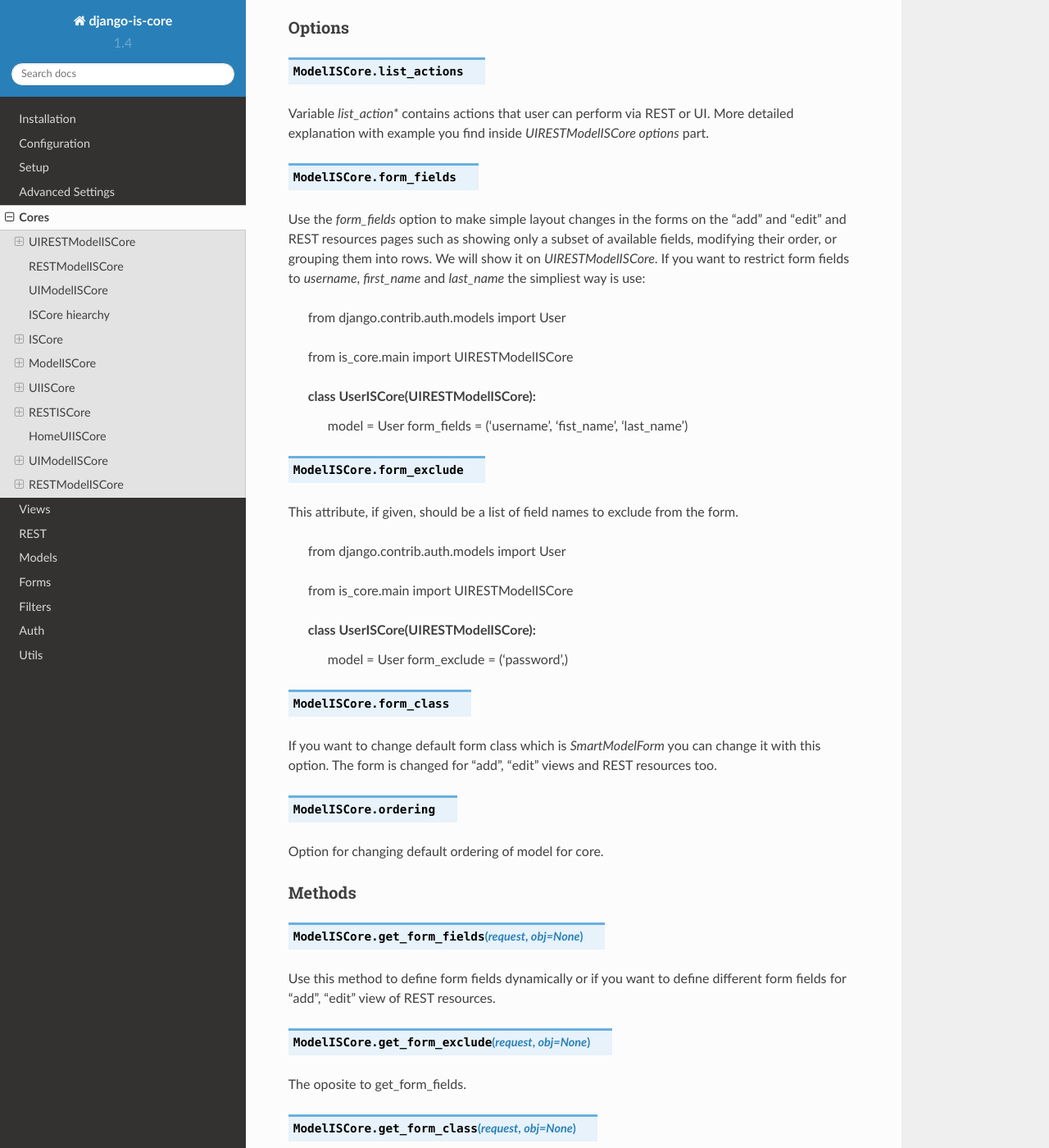
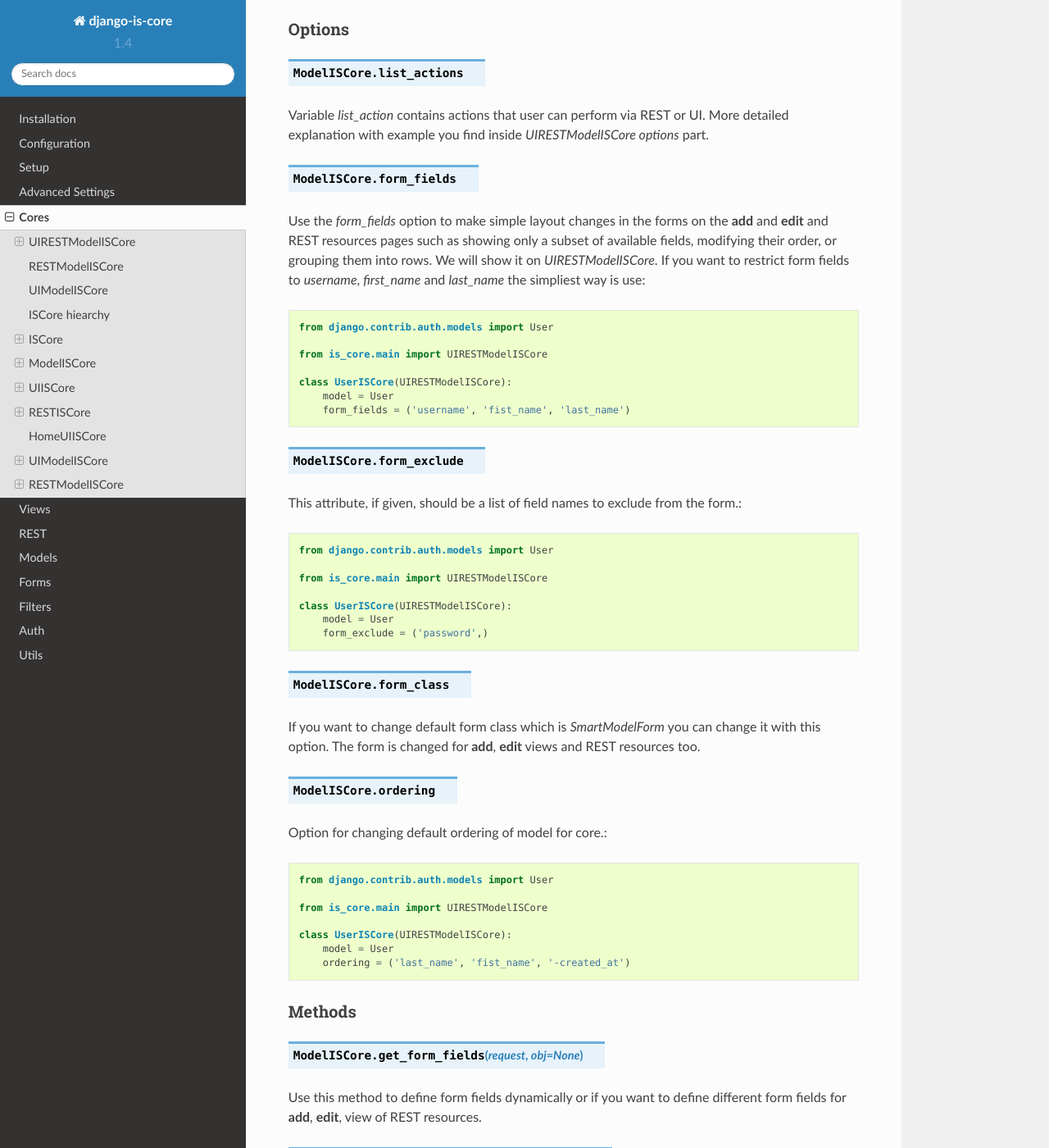
Before and after one commit to matllubos/django-is-core, a Sphinx documentation site: the page built from docs/cores.rst, in a window 1280 px wide and 1400 px high, scrolled down 3507 px. Shown: the whole window at 82% size. Built offline with Sphinx 7.4.7 and the Read the Docs theme 2.0.0, drawn with Linux system fonts in a browser that asks for light colours; some of the changed text lies outside the part shown.

Commit message:
Fixed typos, formatting and added a few examples

```diff
--- a/docs/cores.rst
+++ b/docs/cores.rst
@@ -44,8 +45,8 @@
 
 REST
 ^^^^
-But there is created REST resource too. By default on URLs **/api/user/** and **/api/user/{obj_id}** that returns
-object in asked format (HTTP header **Content-type: application/json**).
+But there is created REST resource too. By default on URLs ``/api/user/`` and ``/api/user/{obj_id}`` that returns
+object in asked format (HTTP header ``Content-type: application/json``).
 
 
 
@@ -123,8 +124,8 @@
     class UIRESTUserISCore(AbstractUIRESTUserISCore):
         pass
 
-First core is not registered. Therefore views and rest resources are not created. But the second view that inherits of
-abstract core is registered. All configuration from parent class is inhered (without abstract variable).
+First core is not registered. Therefore views and REST resources are not created. But the second core that inherits from
+the abstract core is registered. All configuration from parent class is inhered (without abstract variable).
 
 .. attribute:: ISCore.verbose_name,ISCore.verbose_name_plural
 
@@ -159,15 +160,15 @@
 
 .. attribute:: ModelISCore.list_actions
 
-Variable `list_action*` contains actions that user can perform via REST or UI. More detailed explanation with example
+Variable `list_action` contains actions that user can perform via REST or UI. More detailed explanation with example
 you find inside `UIRESTModelISCore options` part.
 
 .. attribute:: ModelISCore.form_fields
 
-Use the `form_fields` option to make simple layout changes in the forms on the “add” and “edit” and REST resources pages
-such as showing only a subset of available fields, modifying their order, or grouping them into rows. We will show it
-on `UIRESTModelISCore`. If you want to restrict form fields to *username*, *first_name* and *last_name* the simpliest
-way is use:
+Use the `form_fields` option to make simple layout changes in the forms on the **add** and **edit** and REST resources
+pages such as showing only a subset of available fields, modifying their order, or grouping them into rows. We will
+show it on `UIRESTModelISCore`. If you want to restrict form fields to *username*, *first_name* and *last_name*
+the simpliest way is use::
 
     from django.contrib.auth.models import User
 
@@ -179,7 +180,7 @@
 
 .. attribute:: ModelISCore.form_exclude
 
-This attribute, if given, should be a list of field names to exclude from the form.
+This attribute, if given, should be a list of field names to exclude from the form.::
 
     from django.contrib.auth.models import User
 
@@ -192,28 +193,36 @@
 .. attribute:: ModelISCore.form_class
 
 If you want to change default form class which is `SmartModelForm` you can change it with this option. The form is
-changed for "add", "edit" views and REST resources too.
+changed for **add**, **edit** views and REST resources too.
 
 .. attribute:: ModelISCore.ordering
 
-Option for changing default ordering of model for core.
+Option for changing default ordering of model for core.::
+
+    from django.contrib.auth.models import User
+
+    from is_core.main import UIRESTModelISCore
+
+    class UserISCore(UIRESTModelISCore):
+        model = User
+        ordering = ('last_name', 'fist_name', '-created_at')
 
 Methods
 ^^^^^^^
 
 .. method:: ModelISCore.get_form_fields(request, obj=None)
 
-Use this method to define form fields dynamically or if you want to define different form fields for "add", "edit" view
-of REST resources.
+Use this method to define form fields dynamically or if you want to define different form fields for **add**, **edit**,
+view of REST resources.
 
 
 .. method:: ModelISCore.get_form_exclude(request, obj=None)
 
-The oposite to get_form_fields.
+The opposite to get_form_fields.
 
 .. method:: ModelISCore.get_form_class(request, obj=None)
 
-Use this method to define form dynamically or if you want to define different form for "add", "edit" view of REST
+Use this method to define form dynamically or if you want to define different form for **add**, **edit** view of REST
 resources.
 
 .. method:: ModelISCore.pre_save_model(request, obj, form, change)
@@ -226,7 +235,7 @@
 
 .. method:: ModelISCore.save_model(request, obj, form, change)
 
-You can rewrite this method if you want to change way how is object saved to database. Default body is:
+You can rewrite this method if you want to change way how is object saved to database. Default body is::
 
     def save_model(self, request, obj, form, change):
         obj.save()
@@ -241,21 +250,21 @@
 
 .. method:: ModelISCore.delete_model(request, obj)
 
-You can rewrite this method if you want to change way how is object removed from database. Default body is:
+You can rewrite this method if you want to change way how is object removed from database. Default body is::
 
     def delete_model(self, request, obj):
         obj.delete()
 
 .. method:: ModelISCore.verbose_name(),ModelISCore.verbose_name_plural()
 
-Default verbose names of `ModelISCore` is get from model meta options:
+Default verbose names of `ModelISCore` is get from model meta options::
 
     self.model._meta.verbose_name
     self.model._meta.verbose_name_plural
 
 .. method:: ModelISCore.menu_group()
 
-Default `menu_group` value is get from module name of model (`self.model._meta.module_name`)
+Default `menu_group` value is get from module name of model (``self.model._meta.module_name``)
 
 .. method:: ModelISCore.get_ordering(request)
 
@@ -269,7 +278,7 @@
 .. method:: ModelISCore.preload_queryset(request, qs)
 
 The related objects of queryset should sometimes very slow down retrieving data from the database. If you want to
-improve speed of your application use this function to create preloading of related objects.
+improve a speed of your application use this function to create preloading of related objects.
 
 .. method:: ModelISCore.get_list_actions(request, obj)
 
@@ -279,8 +288,8 @@
 .. method:: ModelISCore.get_default_action(request, obj)
 
 Chose default action for object used inside UI and REST. For example default action is action that is performed if you
-select row inside table of objects. For table view default action is open "edit" view. If you return None no action
-is performed by default.
+select row inside table of objects. For table view default action is open **edit** view. If you return ``None``
+no action is performed by default.
 
 
 UIISCore
@@ -296,12 +305,28 @@
 
 .. attribute:: UIISCore.show_in_menu
 
-Option `show_in_menu` is set to True by default. If you want to remove core view from menu set this option to False.
+Option `show_in_menu` is set to ``True`` by default. If you want to remove core view from menu set this option to
+``False``.
 
 .. attribute:: UIISCore.view_classes
 
-Option contains view classes that are automatically added to django urls. Use this option to add new views. Example
-you can see in section generic views. #TODO add link
+Option contains view classes that are automatically added to Django urls. Use this option to add new views. Example
+you can see in section generic views (this is a declarative way if you want to register views dynamically see
+``UIISCore.get_view_classes``).::
+
+    from django.contrib.auth.models import User
+
+    from is_core.main import UIRESTModelISCore
+
+    from .views import MonthReportView
+
+
+    class UserISCore(UIRESTModelISCore):
+        model = User
+
+        view_classes = (
+            ('reports', r'^/reports/$', MonthReportView),
+        )
 
 .. attribute:: UIISCore.default_ui_pattern_class
 
@@ -323,7 +348,25 @@
 
 .. method:: UIISCore.get_view_classes()
 
-Use this method if you want to change `view_classes` dynamically.
+Use this method if you want to change `view_classes` dynamically. A following example shows overriding **edit** view
+and registering a custom view::
+
+    from django.contrib.auth.models import User
+
+    from is_core.main import UIRESTModelISCore
+
+    from .views import UserEditView, MonthReportView
+
+
+    class UserISCore(UIRESTModelISCore):
+        model = User
+
+        def get_view_classes(self):
+            view_classes = super(UserISCore, self).get_view_classes()
+            view_classes['edit'] = (r'^/(?P<pk>\d+)/$', UserEditView)
+            view_classes['reports'] = (r'^/reports/$', MonthReportView)
+            return view_classes
+
 
 .. method:: UIISCore.get_ui_patterns()
 
@@ -404,15 +447,15 @@
 UIModelISCore
 -------------
 
-`UIModelISCore` represents core that provides standard views for model creation, editation and listing. The
-`UIModelISCore` will not work correctly without REST resource. Therefore you must set `api_url_name` option.
+``UIModelISCore`` represents core that provides standard views for model creation, editation and listing. The
+``UIModelISCore`` will not work correctly without REST resource. Therefore you must set ``api_url_name`` option.
 
 Options
 ^^^^^^^
 
 .. attribute:: UIModelISCore.default_model_view_classes
 
-For the `UIModelISCore` default views are "add", "edit" and "list"::
+For the ``UIModelISCore`` default views are **add**, **edit** and **list**::
 
     default_model_view_classes = (
         ('add', r'^/add/$', AddModelFormView),
@@ -442,15 +485,19 @@
  * XLSX (you must install library XlsxWriter)
  * PDF (you must install library reportlab)
 
-List view provides export buttons. Option `export_types` contains tripple: title, type, serialization format
-(content-type). For example if you want to serialize users to CSV::
+List view provides export buttons. Option ``export_types`` contains tripple:
+ * title
+ * type
+ * serialization format (content-type).
+
+ For example if you want to serialize users to CSV::
 
     class UIRESTUserISCore(UIRESTISCore):
         export_types = (
             ('export to csv', 'csv', 'text/csv'),
         )
 
-If you want to set `export_types` for all cores you can use `EXPORT_TYPES` attribute in your settings::
+If you want to set ``export_types`` for all cores you can use ``EXPORT_TYPES`` attribute in your settings::
 
     EXPORT_TYPES = (
         ('export to csv', 'csv', 'text/csv'),
@@ -500,7 +547,7 @@
         watched_by = models.ManyToManyField(AUTH_USER_MODEL)
         created_by = models.ForeignKey(AUTH_USER_MODEL)
 
-Now we want to add inline form view of all reported issues to user "add" and "edit" views::
+Now we want to add inline form view of all reported issues to user **add** and **edit** views::
 
     class ReportedIssuesInlineView(TabularInlineFormView):
         model = Issue
@@ -533,15 +580,15 @@
             ('profile', {'fields': ('first_name', 'last_name'), 'classes': ('profile',)}),
         )
 
-If neither `form_fieldsets` nor `form_fields` options are present, **Django** will default to displaying each field that
-isn’t an `AutoField` and has `editable=True`, in a single `fieldset`, in the same order as the fields are defined in the
-model.
+If neither ``form_fieldsets`` nor ``form_fields`` options are present, **Django** will default to displaying each field
+that isn’t an ``AutoField`` and has ``editable=True``, in a single ``fieldset``, in the same order as the fields are
+defined in the model.
 
-The `field_options` dictionary can have the following keys:
+The ``field_options`` dictionary can have the following keys:
 
  * fields
 
-  A tuple of field names to display in this `fieldset`. This key is required.
+  A tuple of field names to display in this ``fieldset``. This key is required.
 
   Example::
 
@@ -549,9 +596,9 @@
         'fields': ('first_name', 'last_name'),
     }
 
-  fields can contain values defined in `form_readonly_fields` to be displayed as read-only.
+  fields can contain values defined in ``form_readonly_fields`` to be displayed as read-only.
 
-  If you add `callable` to field the `callable` result will be displayed as readonly.
+  If you add ``callable`` to field the ``callable`` result will be displayed as readonly.
 
  * classes
 
@@ -565,7 +612,7 @@
 
  * inline_view
 
-  `inline_view` attribute can not be defined together with `fields`. This attribute is used for definig position of
+  ``inline_view`` attribute can not be defined together with ``fields``. This attribute is used for definig position of
   inline view inside form view. Value of attibute is string class name of inline view.
 
   Example::
```
Also changed, not shown: other parts of docs/cores.rst (+37 -36 lines).
